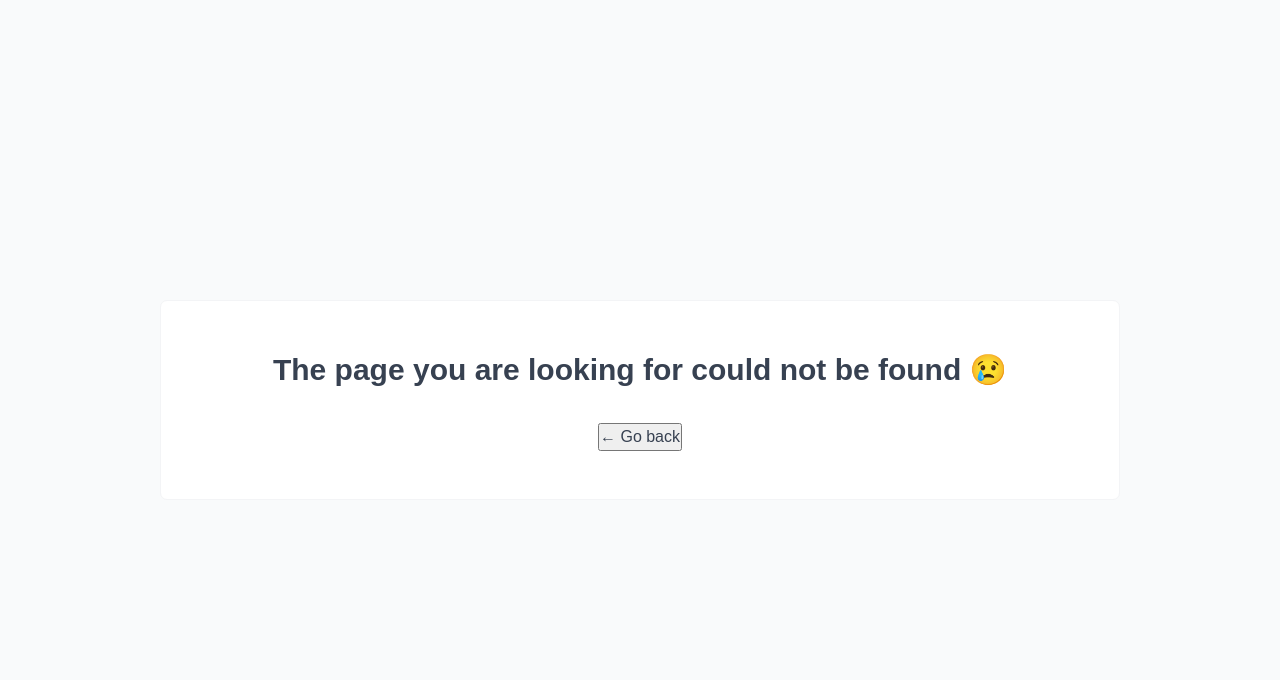
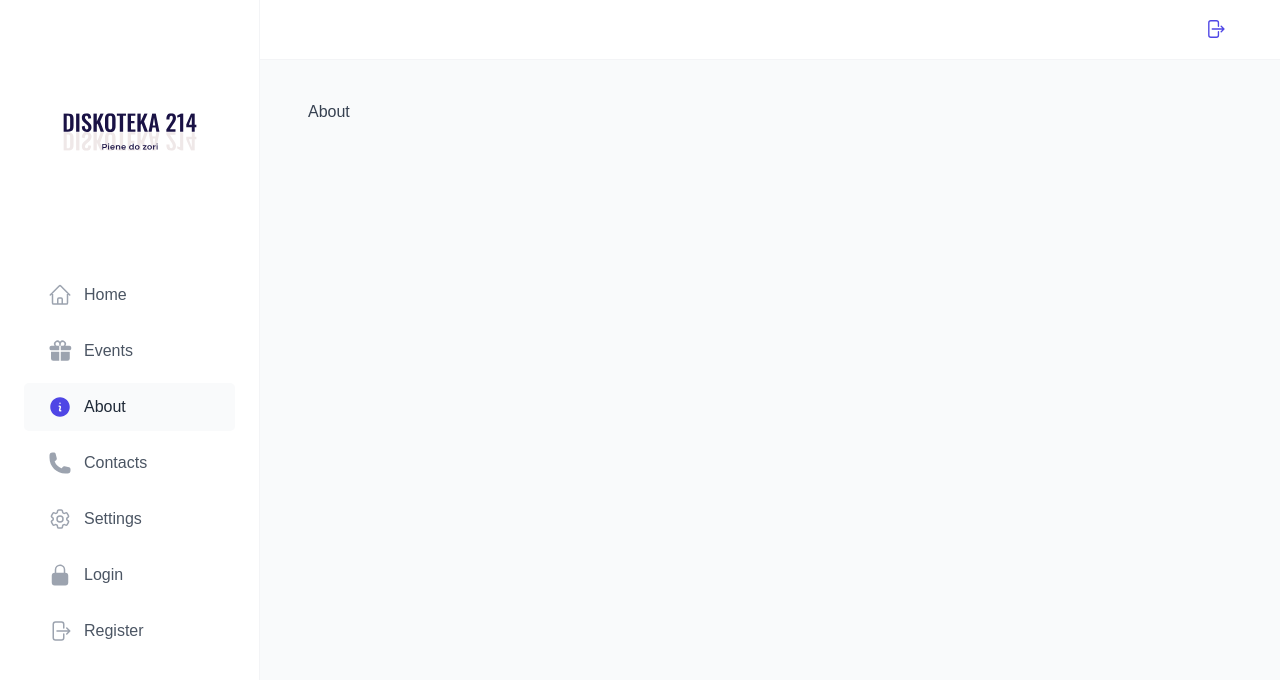
Before and after one commit to DenisHristov12/Diskoteka214, a React (Vite) app: page /about in a window 1280 px wide. Shown: the top 680 px of the page. Built offline with nearby package versions, Linux system fonts and the light colour scheme.

Commit message:
add pages
fix index page problem

```diff
--- a/src/App.jsx
+++ b/src/App.jsx
@@ -20,6 +20,10 @@ import Booking from './pages/Booking';
 import Event from './pages/Event';
 import Checkin from './pages/Checkin';
 import ProtectedRoute from './ui/ProtectedRoute';
+import Home from './pages/Home';
+import { useUser } from './features/authentication/useUser';
+import About from './pages/About';
+import Contacts from './pages/Contacts';
 
 const queryClient = new QueryClient({
   defaultOptions: {
@@ -30,6 +34,7 @@ const queryClient = new QueryClient({
   },
 });
 
+// const { isAdmin } = useUser();
 function App() {
   return (
     <QueryClientProvider client={queryClient}>
@@ -43,8 +48,15 @@ function App() {
               <AppLayout />
               // </ProtectedRoute>
             }>
+            {/* <Route
+              index
+              element={<Navigate replace to={isAdmin ? 'dashboard' : 'home'} />}
+            /> */}
             <Route index element={<Navigate replace to='dashboard' />} />
             <Route path='dashboard' element={<Dashboard />} />
+            <Route path='home' element={<Home />} />
+            <Route path='about' element={<About />} />
+            <Route path='contacts' element={<Contacts />} />
             <Route path='events' element={<Events />} />
             <Route path='events/:eventId' element={<Event />} />
             <Route path='bookings' element={<Bookings />} />
--- /dev/null
+++ b/src/pages/About.jsx
@@ -0,0 +1,5 @@
+function About() {
+  return <div>About</div>;
+}
+
+export default About;
--- /dev/null
+++ b/src/pages/Contacts.jsx
@@ -0,0 +1,5 @@
+function Contacts() {
+  return <div>Contacts</div>;
+}
+
+export default Contacts;
--- /dev/null
+++ b/src/pages/Home.jsx
@@ -0,0 +1,5 @@
+function Home() {
+  return <div>Home</div>;
+}
+
+export default Home;
--- a/src/ui/MainNav.jsx
+++ b/src/ui/MainNav.jsx
@@ -4,11 +4,13 @@ import styled from 'styled-components';
 import {
   HiArrowRightOnRectangle,
   HiGift,
+  HiInformationCircle,
   HiLockClosed,
   HiOutlineCalendarDays,
   HiOutlineCog6Tooth,
   HiOutlineHome,
   HiOutlineUsers,
+  HiPhone,
 } from 'react-icons/hi2';
 import { useUser } from '../features/authentication/useUser';
 
@@ -63,7 +65,7 @@ function MainNav() {
     <nav>
       <NavList>
         <li>
-          <StyledNavLink to='/dashboard'>
+          <StyledNavLink to={isAdmin ? '/dashboard' : '/home'}>
             <HiOutlineHome /> Home
           </StyledNavLink>
         </li>
@@ -71,6 +73,18 @@ function MainNav() {
           <StyledNavLink to='/events'>
             <HiGift />
             Events
+          </StyledNavLink>
+        </li>
+        <li>
+          <StyledNavLink to='/about'>
+            <HiInformationCircle />
+            About
+          </StyledNavLink>
+        </li>
+        <li>
+          <StyledNavLink to='/contacts'>
+            <HiPhone />
+            Contacts
           </StyledNavLink>
         </li>
         {isAdmin && (
```
